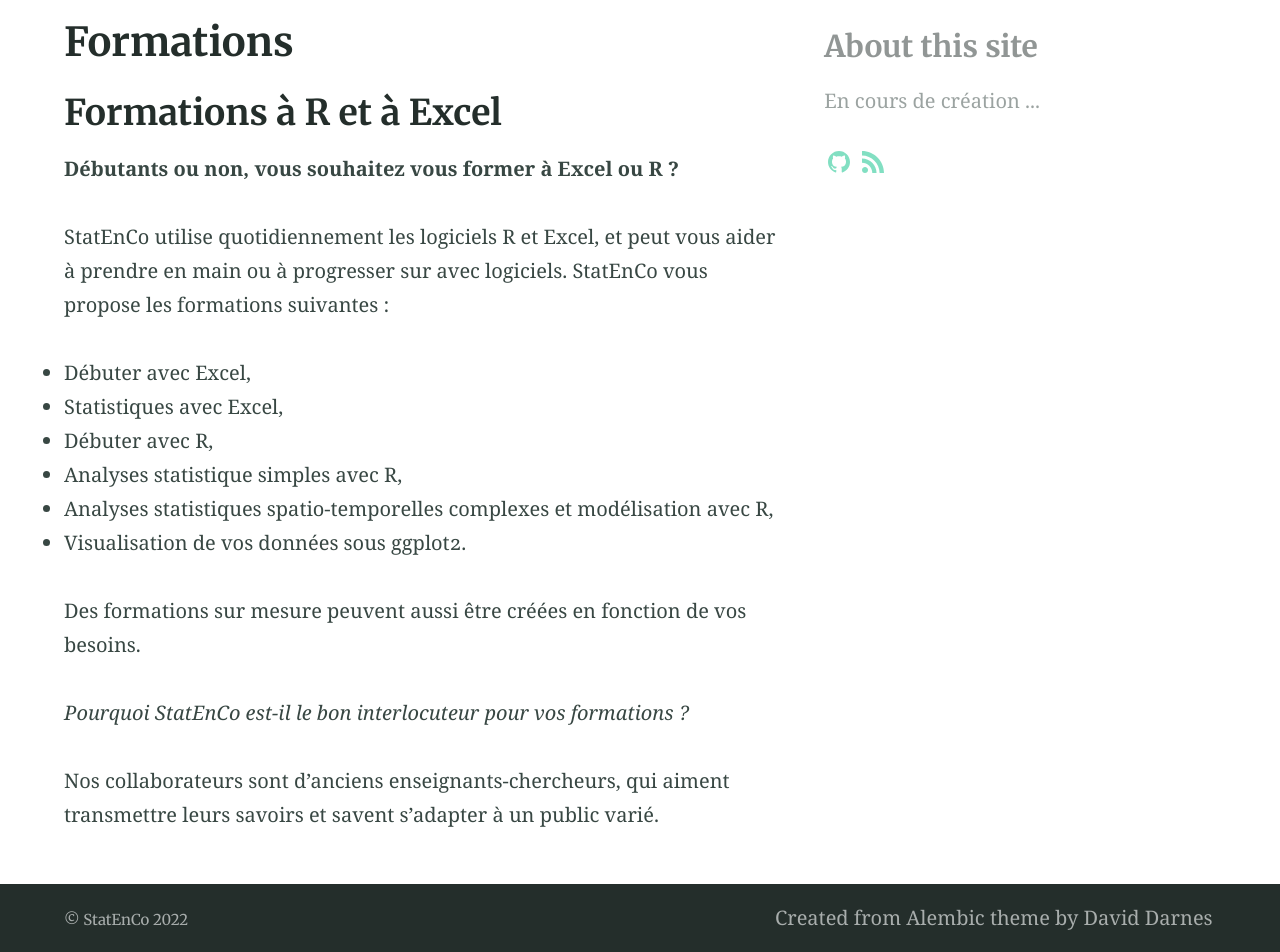
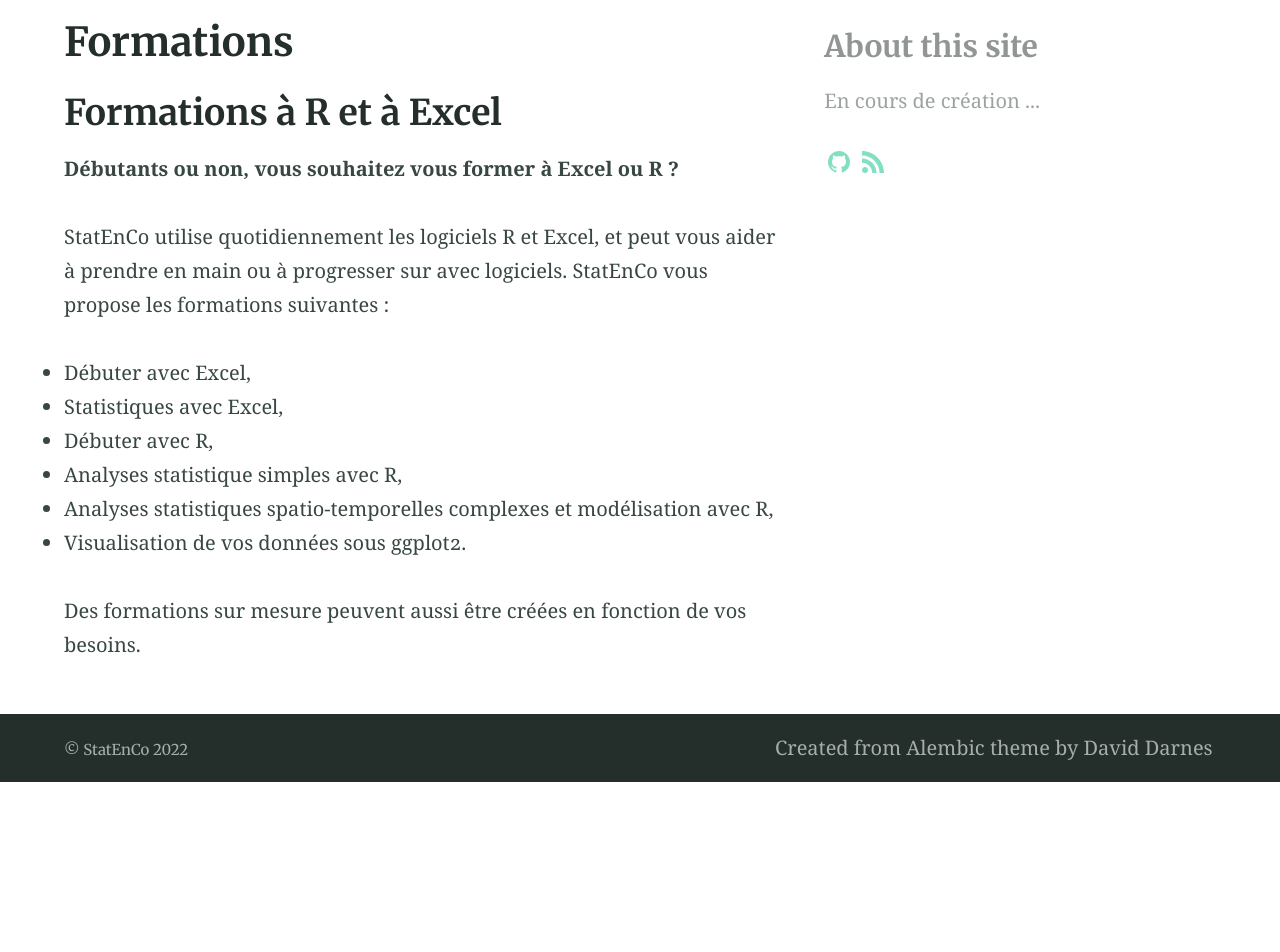
Before and after one commit to Claire-K/Claire-K.github.io, a Jekyll site: the page built from formations.md, in a window 1280 px wide. Shown: the part 444-1396 px from the top of the page. Built offline with Jekyll 4.4.1, drawn with Linux system fonts in a browser that asks for light colours; after the commit the page ends 1226 px from its top, so only the background shows below that.

Commit message:
Update formations.md

```diff
--- a/formations.md
+++ b/formations.md
@@ -20,7 +20,3 @@ aside: true
   - Visualisation de vos données sous ggplot2.
 
 Des formations sur mesure peuvent aussi être créées en fonction de vos besoins.
-
-*Pourquoi StatEnCo est-il le bon interlocuteur pour vos formations ?*
-
-Nos collaborateurs sont d'anciens enseignants-chercheurs, qui aiment transmettre leurs savoirs et savent s'adapter à un public varié.
```
